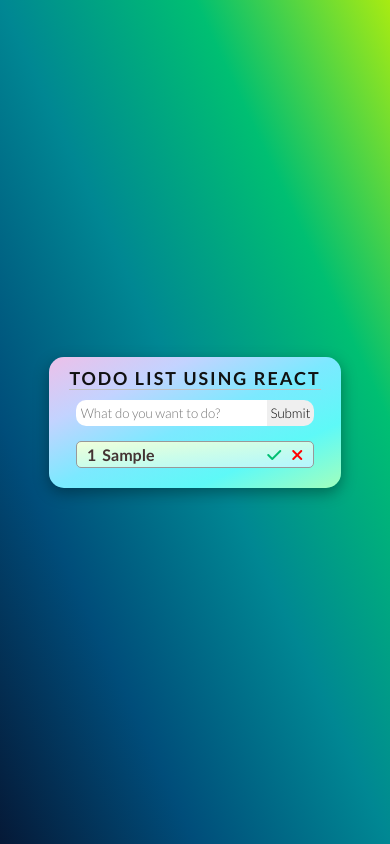
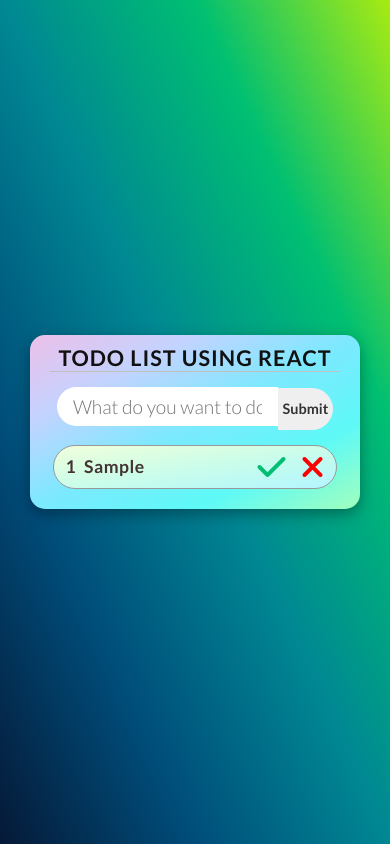
Before and after one commit to ddepu11/todo-react-app, a React (Create React App) app: page / in a window 390 px wide. Both pictures are taken after typing "Sample" into the empty fields and a click on the input 290 px from the left and 431 px from the top of the page. Built offline with nearby package versions, Linux system fonts and the light colour scheme.

Commit message:
fixed size

```diff
--- a/src/App.css
+++ b/src/App.css
@@ -26,6 +26,7 @@
     #a8eb12
   );
   color: black;
+  padding: 10px 15px;
 }
 
 .container {
@@ -57,21 +58,21 @@
   list-style-type: none;
 }
 header h4 {
-  font-size: 1.12em;
+  font-size: 2.8em;
   text-transform: uppercase;
-  letter-spacing: 2px;
+  letter-spacing: 3px;
   color: #111;
 }
 header {
   border-bottom: 1px solid #c0c0c0;
-  margin-bottom: 10px;
+  margin-bottom: 15px;
 }
 .todos {
   margin-top: 15px;
 }
 
 .todo {
-  max-width: 95%;
+  max-width: 80%;
   margin: auto;
   justify-content: space-between;
   background-image: linear-gradient(
@@ -82,20 +83,21 @@
     #bdfaf4,
     #b5f5ff
   );
-  padding: 3px 10px;
-  border-radius: 5px;
+  padding: 8px 20px;
+  border-radius: 25px;
   border: 0.1px solid #999;
-  margin-bottom: 10px;
+  margin-bottom: 12px;
   position: relative;
 }
 .todo p {
   color: #433;
   font-weight: 600;
-  letter-spacing: 1 px;
+  font-size: 1.5em;
+  letter-spacing: 0.5px;
 }
 
 .buttons i:first-child {
-  margin-right: 10px;
+  margin-right: 15px;
   color: #00bf72;
 }
 
@@ -104,11 +106,12 @@
 }
 
 i {
-  transition: all 0.5s ease-in-out;
+  transition: all 0.4s ease-in-out;
 }
+
 i:hover {
   cursor: pointer;
-  transform: scale(1.2) translateY(-3px);
+  transform: scale(1.3) translateY(-3px);
 }
 main {
   max-width: 95%;
@@ -117,7 +120,7 @@
 
 input {
   border: 0;
-  padding: 5px 5px;
+  padding: 15px 30px;
 }
 input:focus {
   outline: 0;
@@ -125,20 +128,53 @@
 
 input[type="text"] {
   width: 80%;
-  border-top-left-radius: 10px;
-  border-bottom-left-radius: 10px;
+  font-size: 1.5em;
+  border-top-left-radius: 25px;
+  border-bottom-left-radius: 25px;
 }
 
 input[type="submit"] {
   width: 20%;
-  border-top-right-radius: 10px;
-  border-bottom-right-radius: 10px;
+  font-size: 1.5em;
+  font-weight: bold;
+  color: #333;
+  border-top-right-radius: 25px;
+  border-bottom-right-radius: 25px;
   cursor: pointer;
-  padding: 5px 0px;
+  padding: 15px 0px;
 }
+
 .line {
   width: 70%;
   position: absolute;
-  height: 2px;
-  background-color: black;
+  height: 2.3px;
+  background-color: #333;
 }
+
+@media screen and (max-width: 600px) {
+  header h4 {
+    text-align: center;
+    font-size: 1.35em;
+    letter-spacing: 1px;
+  }
+
+  input[type="text"] {
+    font-size: 1.2em;
+  }
+  input {
+    padding: 8px 16px;
+  }
+  input[type="submit"] {
+    font-size: 0.9em;
+    padding: 12.5px 0px;
+  }
+  .todo {
+    max-width: 98%;
+    padding: 5px 12px;
+    border-radius: 25px;
+    margin-bottom: 10px;
+  }
+  .todo p {
+    font-size: 1.1em;
+  }
+}
--- a/src/Todo.jsx
+++ b/src/Todo.jsx
@@ -11,12 +11,12 @@
             <i
               onClick={handleComplete}
               id={id}
-              className="fas fa-check fa-1x"
+              className="fas fa-check fa-2x"
             ></i>
             <i
               onClick={handleRemove}
               id={id}
-              className="fas fa-times fa-1x"
+              className="fas fa-times fa-2x"
             ></i>
           </div>
         </div>
```
